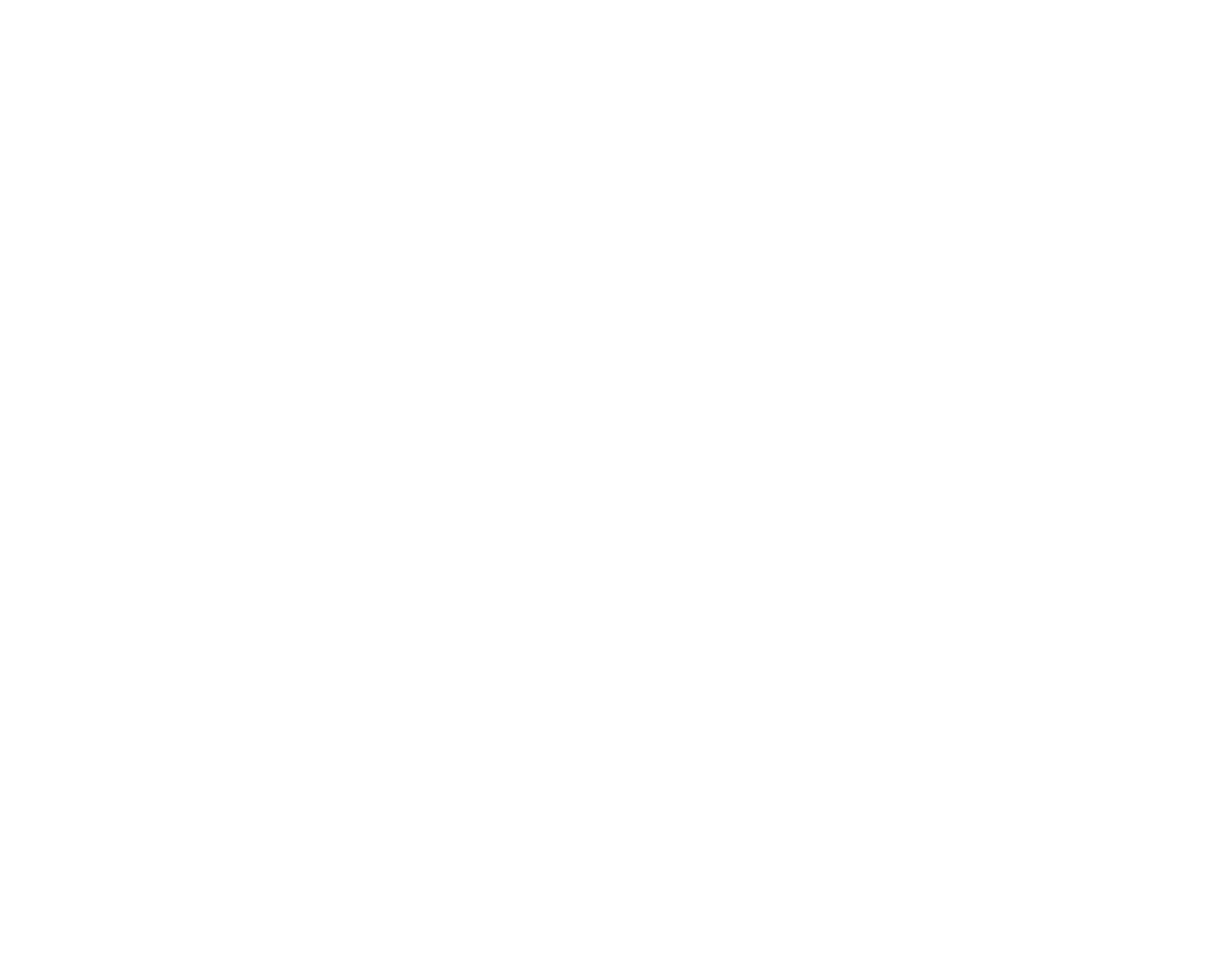
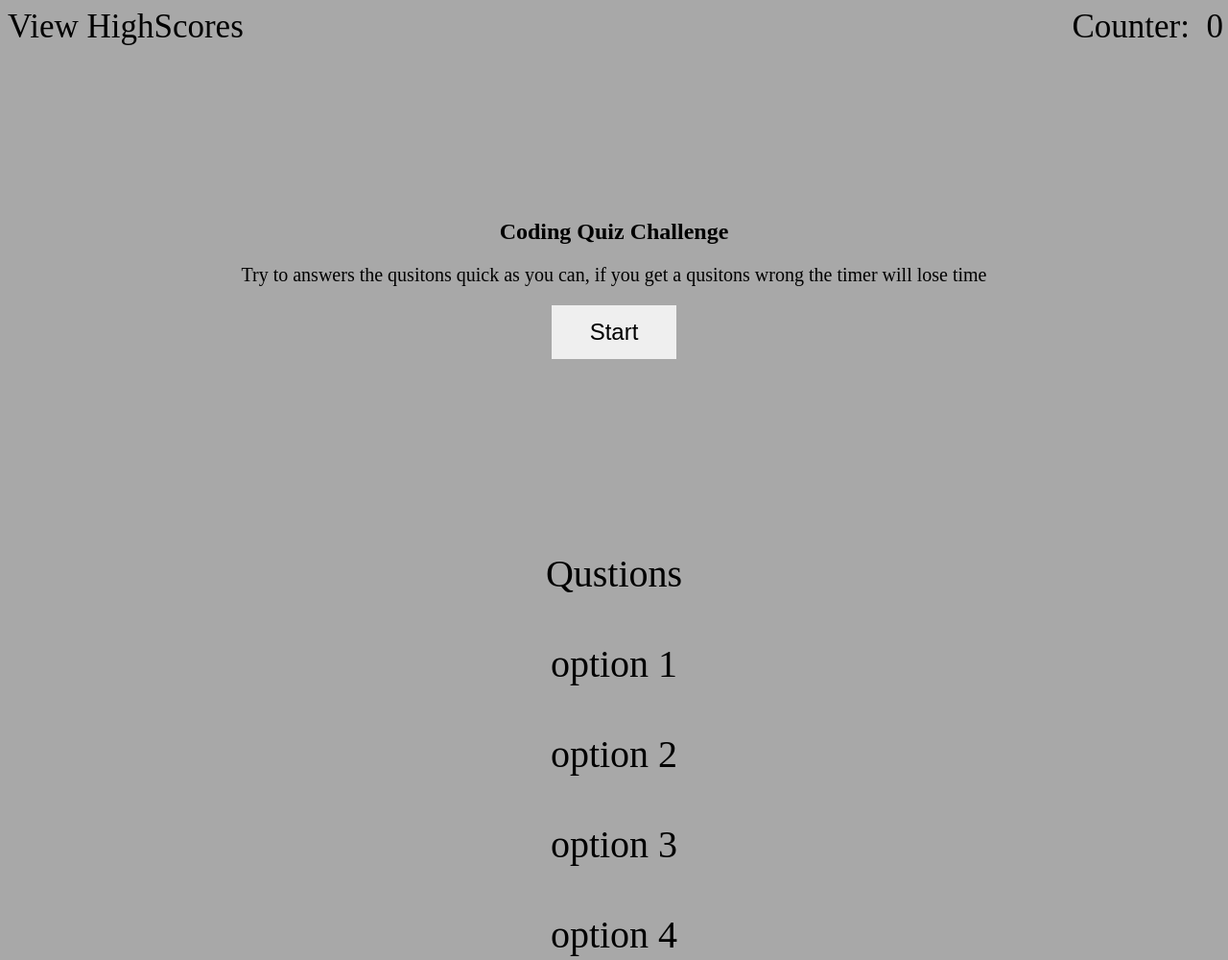
Before and after one commit to realAdif/JavaScript-Code-Quiz, a plain HTML site: page Index.html in a window 1280 px wide. Shown: the whole page at 96% size. Before the commit the page ends 800 px from the top, so only its background shows below. Drawn offline with Linux system fonts and the light colour scheme.

Commit message:
Changes to my HTML and CSS

```diff
--- a/Index.html
+++ b/Index.html
@@ -3,12 +3,38 @@
 <head>
     <meta charset="UTF-8">
     <meta http-equiv="X-UA-Compatible" content="IE=edge">
-    <meta name="viewport" content="width=device-width, initial-scale=1.0">
-    <title>Document</title>
-    <style> </style>
-    <script> </script>
+    <link rel="stylesheet" href="style.css">
+    <script src="script.js"></script>
+    <title>Quiz</title>
+
 </head>
 <body>
+    <div id="highscores">View HighScores</div>
+
+    <div id="counter">Counter:</div>
+    <div id="timer">0</div>
+
+    <section id="start">
+        <h1>Coding Quiz Challenge</h1>
+        <div id="startRules">Try to answers the qusitons quick as you can, if you get a qusitons wrong the timer will lose time</div>
+        <button id="startButton">Start</button>
+    </section>
+
+
+    <section id="QustionsOptions">
+        <div>Qustions</div>
+
+        <br>
+        <div>option 1</div>
+        <br>
+        <div>option 2</div>
+        <br>
+        <div>option 3</div>
+        <br>
+        <div>option 4</div>
+
+    </section>
+
 
 </body>
 </html>
--- a/style.css
+++ b/style.css
@@ -0,0 +1,52 @@
+:root{
+    --font:: "Lucida Console", "Courier New", monospace;
+
+}
+
+body{
+    background-color: rgb(168, 168, 168);
+}
+
+#QustionsOptions{
+    text-align: center;
+    padding-top:200px;
+    font-size: 40px;
+    font-family: var(--font);
+}
+
+#start{
+    text-align: center;
+    padding-top:200px;
+    font-family: var(--font);
+}
+#startRules{
+    font-size: 20px;
+}
+#startButton{
+   font-size: 24px;
+   margin-top: 20px;
+   border: none;
+   padding: 14px 40px;
+   display: inline;
+}
+#startButton:hover{
+    box-shadow: 0 12px 16px 0 rgba(0,0,0,0.24), 0 17px 50px 0 rgba(0,0,0,0.19);
+}
+
+
+#timer,#counter{
+    position: absolute;
+    right: 0px;
+    font-size: 35px;
+    font-family: var(--font);
+    padding-right: 5px;
+}
+#counter{
+    padding-right: 40px;
+}
+
+
+#highscores{
+    font-size: 35px;
+    position: absolute;
+}
```
